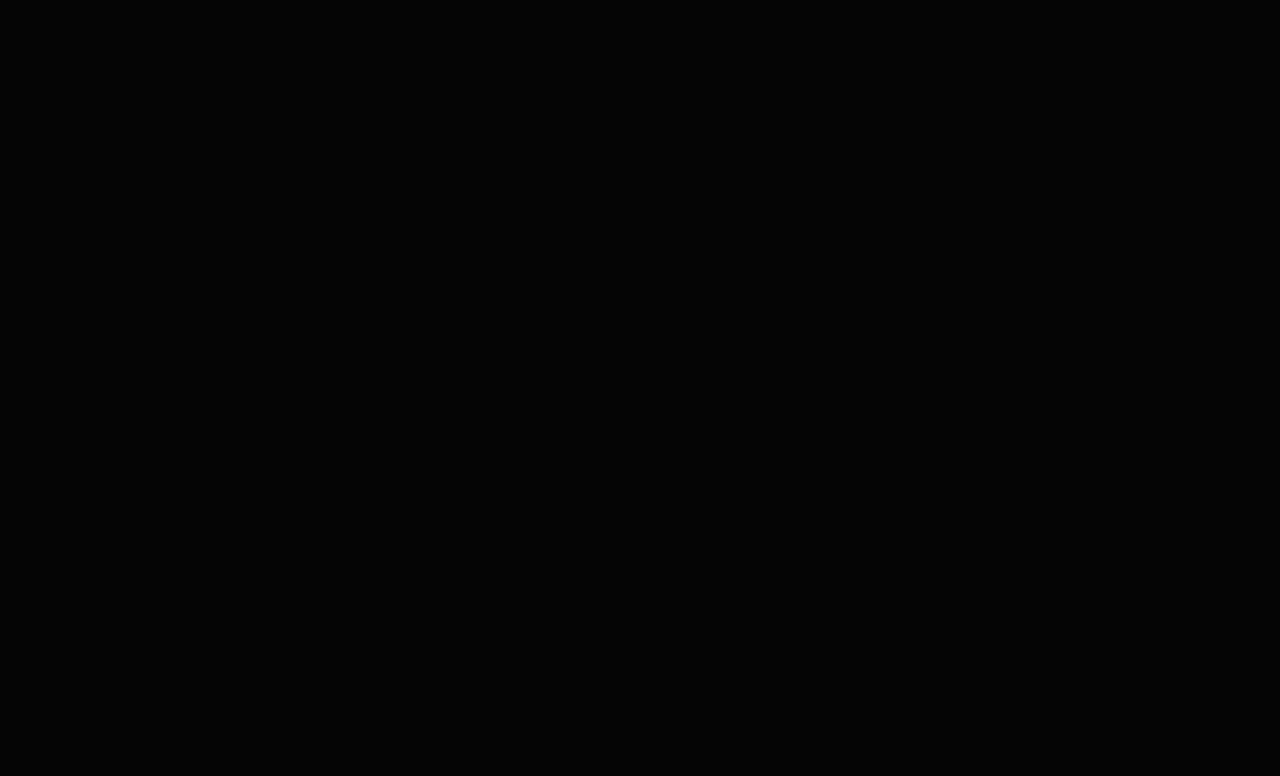
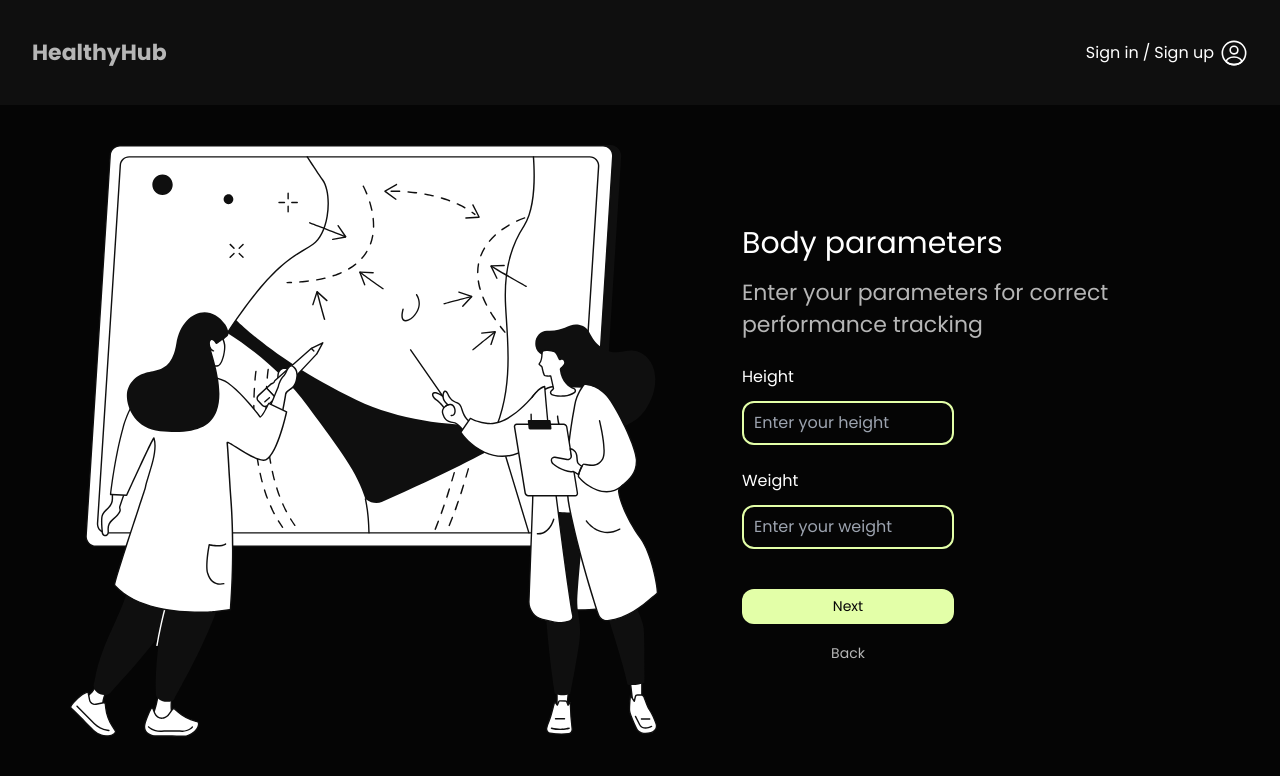
Before and after one commit to AnnaHort/for-your-healthy, a React (Vite) app: page /for-your-healthy/parameters in a window 1280 px wide. Before the commit this address had no page. Shown: the top 776 px of the page. Built offline with nearby package versions, Linux system fonts and the light colour scheme.

Commit message:
SignRouters

```diff
--- a/src/App.jsx
+++ b/src/App.jsx
@@ -4,6 +4,10 @@ import "./index.css";
 import StartPage from "./Pages/StartPage";
 import SignIn from "./Pages/SignInPage";
 import SignUp from "./Pages/SignUpPage";
+import GenderPage from "./Pages/GenderPage";
+import BodyParametersPage from "./Pages/BodyParametersPage";
+import YourActivityPage from "./Pages/YourActivityPage";
+import YourGoalPage from "./Pages/YourGoalPage";
 
 function App() {
   return (
@@ -13,6 +17,10 @@ function App() {
           <Route index element={<StartPage />} />
           <Route path="/signin" element={<SignIn />} />
           <Route path="/signup" element={<SignUp />} />
+          <Route path="/genders" element={<GenderPage />} />
+          <Route path="/parameters" element={<BodyParametersPage />} />
+          <Route path="/activities" element={<YourActivityPage />} />
+          <Route path="/goals" element={<YourGoalPage />} />
         </Route>
       </Routes>
     </>
--- a/src/Pages/GenderPage.jsx
+++ b/src/Pages/GenderPage.jsx
@@ -1,11 +1,13 @@
 import GenderSvg from "../assets/svg/GenderSvg";
 import GenderComponent from "../components/GenderComponent";
 
-export default function GenderPage() {
+const GenderPage = () => {
   return (
     <div className="lg:flex lg:gap-20 lg:max-w-[1140px] lg:m-auto">
       <GenderSvg />
       <GenderComponent />
     </div>
   );
-}
+};
+
+export default GenderPage;
--- a/src/Pages/YourGoalPage.jsx
+++ b/src/Pages/YourGoalPage.jsx
@@ -3,7 +3,7 @@ import YourGoalComponent from "../components/YourGoalComponent";
 
 const YourGoalPage = () => {
   return (
-    <div className="lg:flex lg:gap-20 lg:max-w-[1140px] lg:m-auto">
+    <div className="lg:flex lg:gap-20 lg:w-[1140px] lg:m-auto">
       <YourGoalSvg />
       <YourGoalComponent />
     </div>
--- a/src/assets/svg/YourActivitySvg.jsx
+++ b/src/assets/svg/YourActivitySvg.jsx
@@ -3,7 +3,7 @@ const YourActivitySvg = () => {
     <svg
       id="icon-Illustration-Activity-1"
       viewBox="0 0 32 32"
-      className="w-[300px] h-auto md:w-[380px] mx-auto lg:md:w-[592px] mb-6 md:mb-20"
+      className="w-[300px] h-auto md:w-[380px] mx-auto lg:md:w-[592px] mb-6 md:mb-20 lg:mx-0"
     >
       <path
         fill="var(--color1, #fff)"
--- a/src/components/BodyParametersComponent.jsx
+++ b/src/components/BodyParametersComponent.jsx
@@ -1,6 +1,8 @@
+import { Link } from "react-router-dom";
+
 const BodyParametersComponent = () => {
   return (
-    <div className="max-w-[375px] m-auto md:max-w-[380px] lg:mt-20 lg:w-[420px] lg:m-0">
+    <div className="max-w-[375px] m-auto md:max-w-[380px] lg:mt-20 lg:max-w-[420px] lg:m-0">
       <h2 className="text-medium24 mb-4 md:text-center md:text-headLineTextH1 lg:text-start">
         Body parameters
       </h2>
@@ -34,12 +36,24 @@ const BodyParametersComponent = () => {
         </fieldset>
         <div className="flex flex-col gap-3 lg:max-w-[212px]">
           <div className="flex flex-col gap-3">
-            <button className="buttonText1 bg-liteGreen text-black w-full rounded-xl py-2 px-2.5">
+            <Link
+              to="/activities"
+              className="block text-center text-buttonText1 bg-liteGreen text-black w-full rounded-xl py-2 px-2.5"
+            >
               Next
-            </button>
-            <button className="buttonText1 bg-transparent text-grey w-full rounded-xl py-2 px-2.5 ">
+            </Link>
+            {/* <button className="buttonText1 bg-liteGreen text-black w-full rounded-xl py-2 px-2.5">
+              Next
+            </button> */}
+            <Link
+              to="/genders"
+              className="block text-center text-buttonText1 bg-transparent text-grey w-full rounded-xl py-2 px-2.5"
+            >
               Back
-            </button>
+            </Link>
+            {/* <button className="buttonText1 bg-transparent text-grey w-full rounded-xl py-2 px-2.5 ">
+              Back
+            </button> */}
           </div>
         </div>
       </form>
--- a/src/components/GenderComponent.jsx
+++ b/src/components/GenderComponent.jsx
@@ -1,3 +1,4 @@
+import { Link } from "react-router-dom";
 import RadioBtnComponent from "./RadioBtnComponent";
 
 const GenderComponent = () => {
@@ -53,12 +54,19 @@ const GenderComponent = () => {
             />
           </div>
           <div className="flex flex-col gap-3">
-            <button className="buttonText1 bg-liteGreen text-black w-full rounded-xl py-2 px-2.5">
+            <Link
+              to="/parameters"
+              className="block text-center text-buttonText1 bg-liteGreen text-black w-full rounded-xl py-2 px-2.5"
+            >
               Next
-            </button>
-            <button className="buttonText1 bg-transparent text-grey w-full rounded-xl py-2 px-2.5 ">
+            </Link>
+
+            <Link
+              to="/signup"
+              className="block text-center text-buttonText1 bg-transparent text-grey w-full rounded-xl py-2 px-2.5"
+            >
               Back
-            </button>
+            </Link>
           </div>
         </div>
       </form>
--- a/src/components/Header.jsx
+++ b/src/components/Header.jsx
@@ -1,6 +1,5 @@
-import { NavLink } from "react-router-dom";
+import { NavLink, Outlet } from "react-router-dom";
 import UserIcon from "../assets/svg/UserIcon";
-import GenderPage from "../Pages/GenderPage";
 
 const Header = () => {
   return (
@@ -39,8 +38,7 @@ const Header = () => {
         </div>
       </div>
       <div className="py-6 px-2.5 md:py-10 md:px-0">
-        <GenderPage />
-        {/* <Outlet /> */}
+        <Outlet />
       </div>
     </>
   );
--- a/src/components/SignInComponent.jsx
+++ b/src/components/SignInComponent.jsx
@@ -23,7 +23,7 @@ const SignInComponent = () => {
           placeholder="Password"
           className="w-full bg-black2 border-2 border-liteGreen rounded-xl py-2 px-2.5 mb-6"
         />
-        <button className="buttonText1 bg-liteGreen text-black w-full rounded-xl py-2 px-2.5">
+        <button className="text-buttonText1 bg-liteGreen text-black w-full rounded-xl py-2 px-2.5">
           Sign In
         </button>
       </form>
--- a/src/components/SignUpComponent.jsx
+++ b/src/components/SignUpComponent.jsx
@@ -1,6 +1,11 @@
 import { Link } from "react-router-dom";
 
 const SignUpComponent = () => {
+  // const navigate = useNavigate();
+  // const handleClickNext = () => {
+  //   navigate("/gender"); // Задайте шлях до сторінки, на яку потрібно перейти
+  // };
+
   return (
     <div className="lg:mt-20 lg:w-[420px]">
       <h2 className="text-medium24 mb-4 md:text-center md:text-headLineTextH1 lg:text-start">
@@ -28,9 +33,18 @@ const SignUpComponent = () => {
           placeholder="Password"
           className="w-full bg-black2 border-2 border-liteGreen rounded-xl	py-2 px-2.5 mb-6"
         />
-        <button className="buttonText1 bg-liteGreen text-black w-full rounded-xl py-2 px-2.5">
+        {/* <button
+          onClick={handleClickNext}
+          className="buttonText1 bg-liteGreen text-black w-full rounded-xl py-2 px-2.5"
+        >
           Next
-        </button>
+        </button> */}
+        <Link
+          to="/genders"
+          className="block text-center text-buttonText1 bg-liteGreen text-black w-full rounded-xl py-2 px-2.5"
+        >
+          Next
+        </Link>
       </form>
       <div className="flex flex-col gap-4 md:flex-row md:justify-center lg:justify-start">
         <p className="text-bodyText1 text-grey">
--- a/src/components/StartComponent.jsx
+++ b/src/components/StartComponent.jsx
@@ -12,7 +12,7 @@ const StartComponent = () => {
 
   return (
     <div className="m-auto max-w-[375px] md:max-w-[444px] md:mx-auto md:justify-center lg:mt-20 lg:w-max-[846px] lg:mx-0">
-      <div>
+      <div className="max-w-[420px]">
         <h2 className="text-medium24 mb-4 md:text-center md:text-headLineTextH1 lg:text-start">
           Set goals and achieve them
         </h2>
--- a/src/components/YourActivityComponent.jsx
+++ b/src/components/YourActivityComponent.jsx
@@ -1,3 +1,4 @@
+import { Link } from "react-router-dom";
 import RadioBtnComponent from "./RadioBtnComponent";
 
 const YourActivityComponent = () => {
@@ -93,12 +94,19 @@ const YourActivityComponent = () => {
           </fieldset>
           <div className="flex flex-col gap-3 lg:max-w-[212px]">
             <div className="flex flex-col items-center gap-3">
-              <button className="text-buttonText1 bg-liteGreen text-black w-full rounded-xl py-2 px-2.5 md:max-w-[360px]">
-                Sign Up
-              </button>
-              <button className="text-buttonText1 bg-transparent text-grey w-full rounded-xl py-2 px-2.5 md:max-w-[360px]">
+              <Link
+                to="/goals"
+                className="block text-center text-buttonText1 bg-liteGreen text-black w-full rounded-xl py-2 px-2.5"
+              >
+                Next
+              </Link>
+
+              <Link
+                to="/parameters"
+                className="block text-center text-buttonText1 bg-transparent text-grey w-full rounded-xl py-2 px-2.5"
+              >
                 Back
-              </button>
+              </Link>
             </div>
           </div>
         </form>
--- a/src/components/YourGoalComponent.jsx
+++ b/src/components/YourGoalComponent.jsx
@@ -1,3 +1,4 @@
+import { Link } from "react-router-dom";
 import RadioBtnComponent from "./RadioBtnComponent";
 
 const YourGoalComponent = () => {
@@ -60,12 +61,19 @@ const YourGoalComponent = () => {
             </label>
           </div>
 
-          <button className="buttonText1 bg-liteGreen text-black w-full rounded-xl py-2 px-2.5">
-            Next
-          </button>
-          <button className="buttonText1 bg-transparent text-white w-full rounded-xl py-2 px-2.5">
+          <Link
+            to="#"
+            className="block text-center text-buttonText1 bg-liteGreen text-black w-full rounded-xl py-2 px-2.5"
+          >
+            Sign up
+          </Link>
+
+          <Link
+            to="/activities"
+            className="block text-center text-buttonText1 bg-transparent text-grey w-full rounded-xl py-2 px-2.5"
+          >
             Back
-          </button>
+          </Link>
         </form>
       </div>
     </>
```
